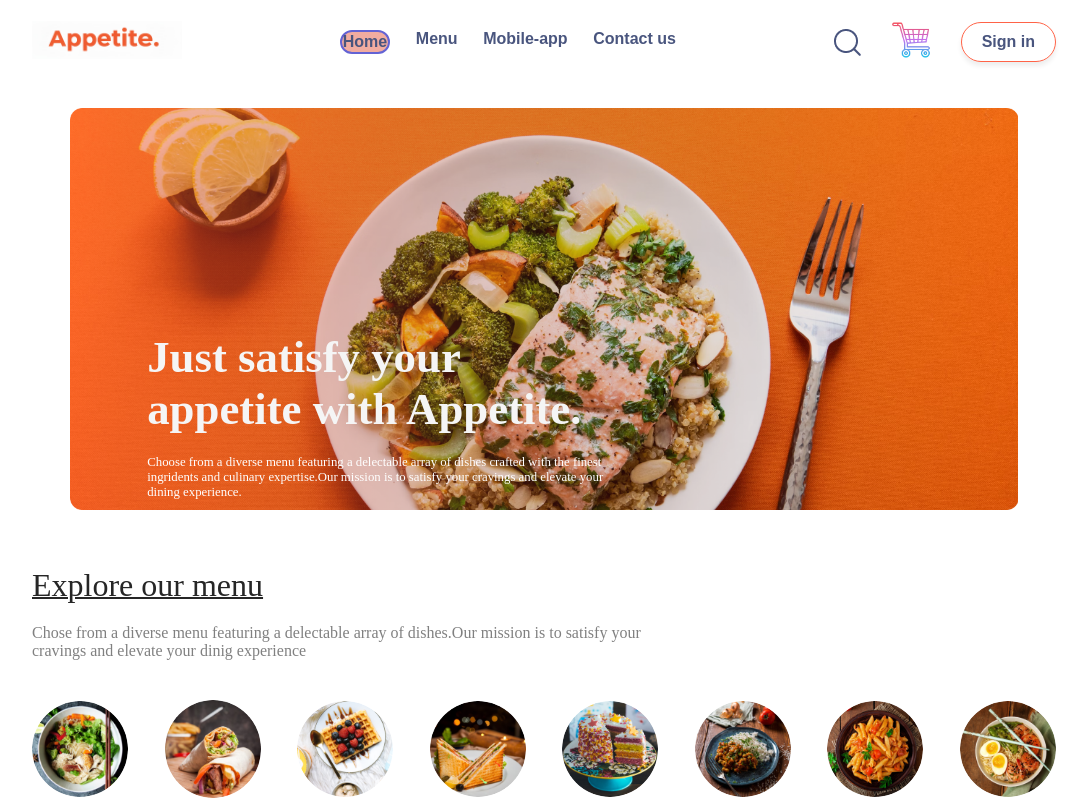
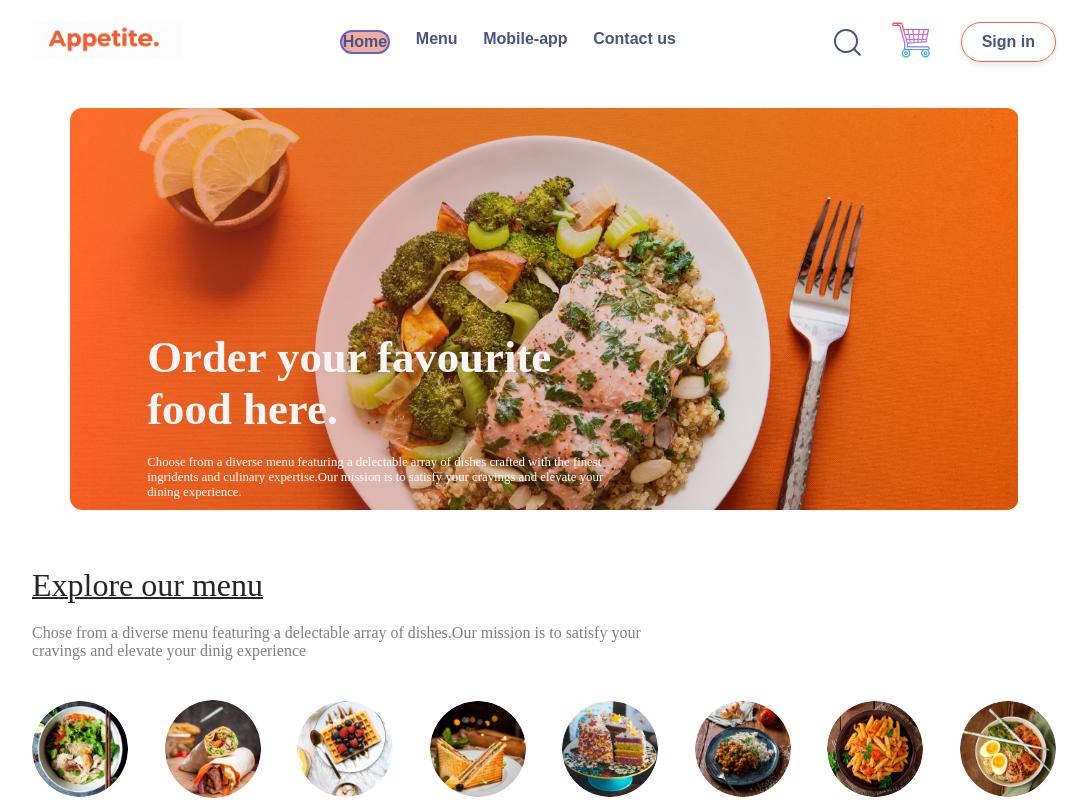
Before and after one commit to bishal1877/Appetite, a React (Vite) app: page / in a window 1280 px wide. Shown: the top 800 px of the page, without its empty margins (96-1183 px from the left). Built offline with nearby package versions, Linux system fonts and the light colour scheme; no server answers.

Commit message:
important changes

```diff
--- a/src/component/Header/Header.jsx
+++ b/src/component/Header/Header.jsx
@@ -8,7 +8,7 @@ const Header = () => {
 backgroundSize:'contain',
 backgroundRepeat: `no-repeat`}}  >
         <div className="header-content">
-          <h3>Just satisfy your appetite with Appetite.</h3>
+          <h3>Order your favourite food here.</h3>
           <p>
             Choose from a diverse menu featuring a delectable array of dishes
             crafted with the finest ingridents and culinary expertise.Our
```
Also changed, not shown: 1 other file (tests, documents, lock files or other folders).
